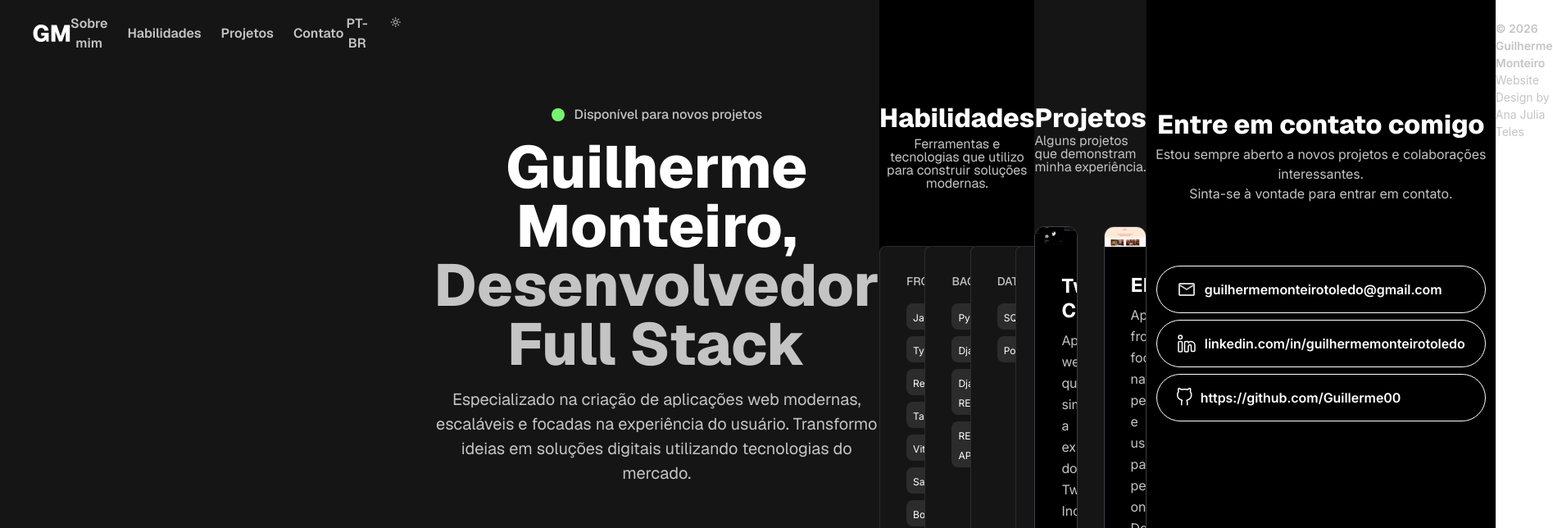
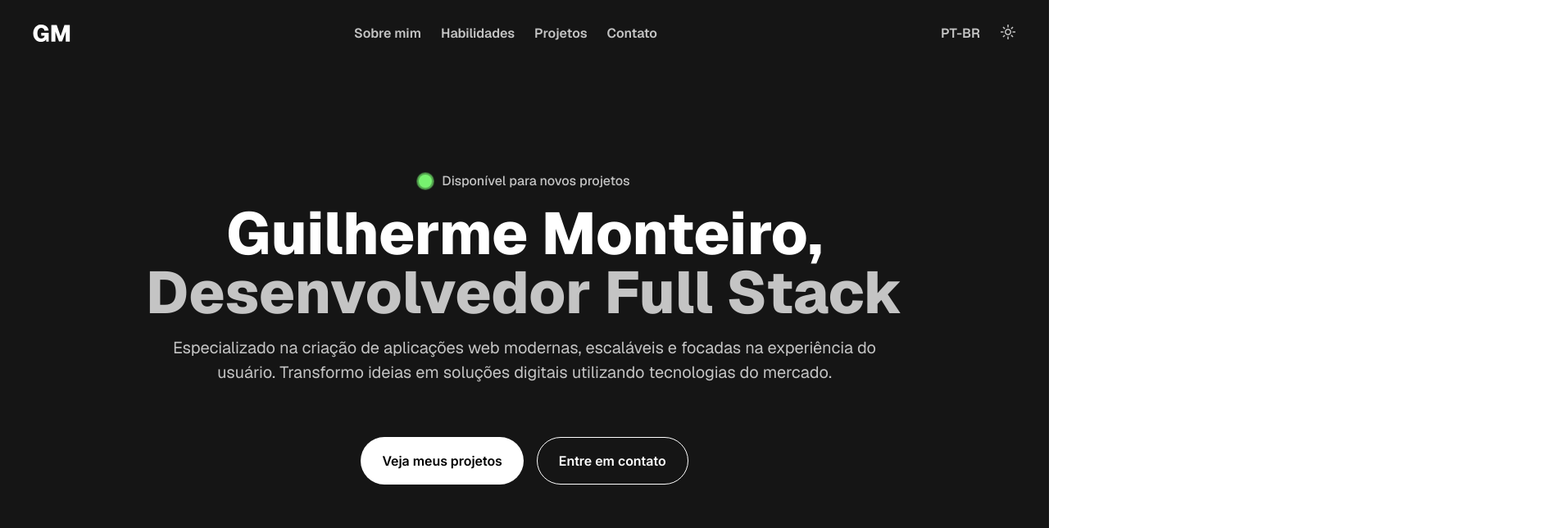
Before and after one commit to Guillerme00/portfolio, a React (Vite) app in the folder portfolio/: page / in a window 1280 px wide. Shown: the top 644 px of the page at 82% size, 1895 px wide, since content can reach past the window. Built offline with nearby package versions, Linux system fonts and the light colour scheme.

Commit message:
Att 0.1.6 - Fixing

```diff
--- a/portfolio/src/App.tsx
+++ b/portfolio/src/App.tsx
@@ -28,7 +28,7 @@ function App() {
     <>
       <div
         className={`
-          min-h-screen flex flex-colA
+          min-h-screen flex flex-col
           ${theme.primary_background}`}
       >
         {/* Header */}
```
